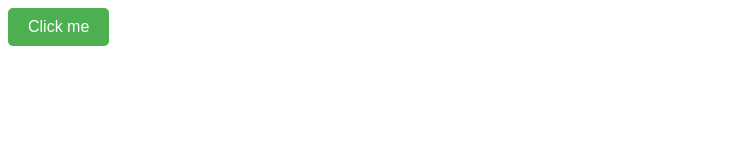
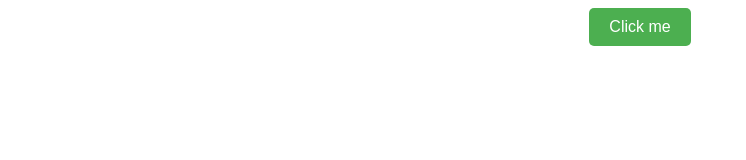
Before and after one commit to Pablo-man/js_proyect_docker, a plain HTML site: page index.html in a window 1280 px wide. Shown: the whole page, without its empty margins (0-746 px from the left). Drawn offline with Linux system fonts and the light colour scheme.

Commit message:
docs: :memo: Updated the README file and add css file
Include and format the already info

```diff
--- a/public/style.css
+++ b/public/style.css
@@ -1,3 +1,7 @@
+body {
+    display: grid;
+    place-content: center;
+}
 button {
     padding: 10px 20px;
     font-size: 16px;
```
Also changed, not shown: 1 other file.
